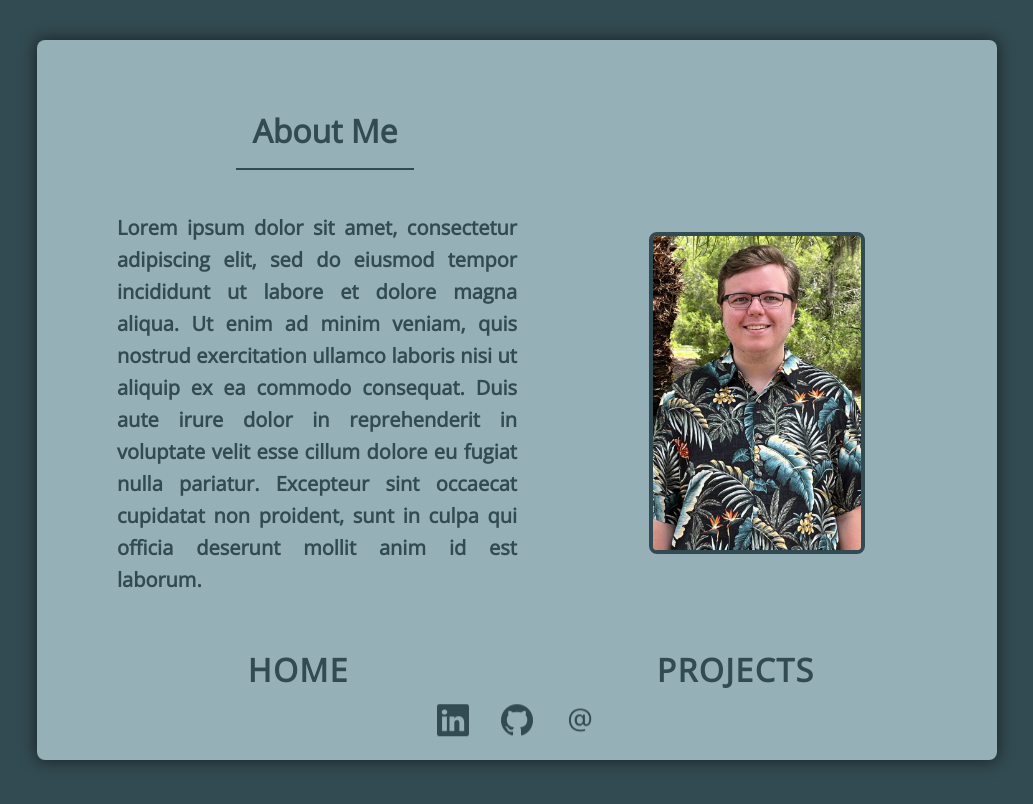
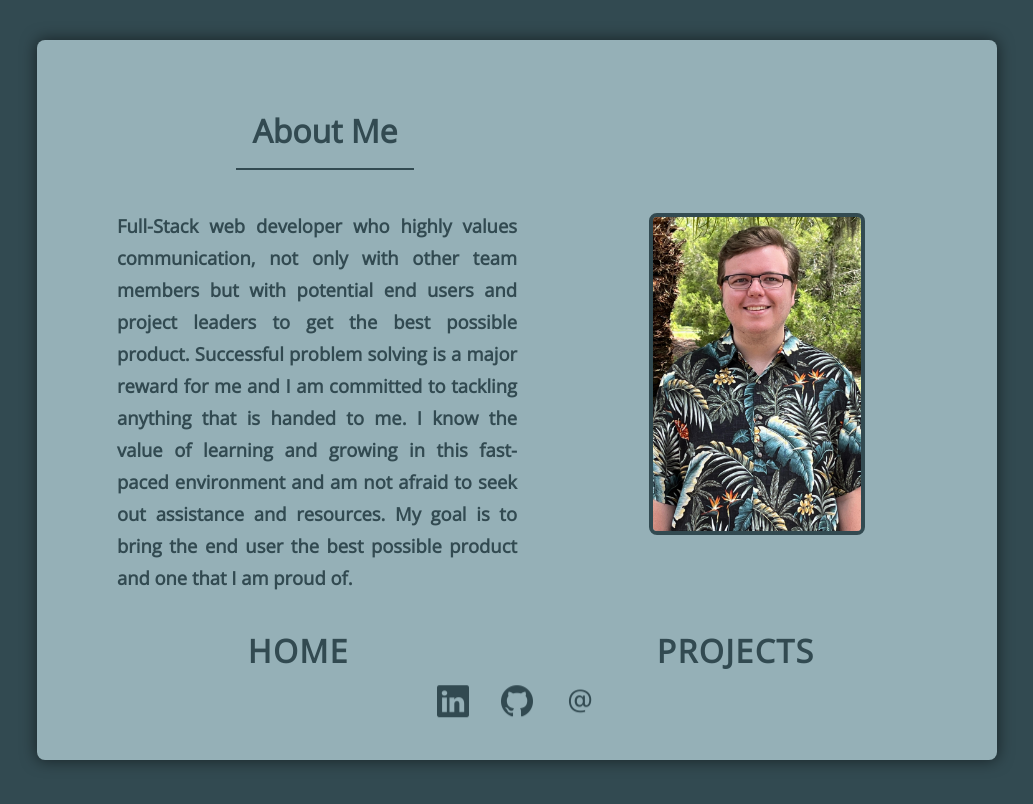
Before and after one commit to jkstone321/portfolio-2.0, a React (Create React App) app: page /about-me in a window 1280 px wide. Shown: the top 804 px of the page, without its empty margins (123-1156 px from the left). Built offline with nearby package versions, Linux system fonts and the light colour scheme; the HTML template or start-up script is replaced by a standard one.

Commit message:
hopefully final commit

```diff
--- a/public/index.html
+++ b/public/index.html
@@ -3,12 +3,7 @@
 
 <head>
   <meta charset="utf-8" />
-  <link rel="icon" href="" />
   <meta name="viewport" content="width=device-width, initial-scale=1" />
-  <meta name="theme-color" content="#000000" />
-  <meta name="description" content="Web site created using create-react-app" />
-  <link rel="apple-touch-icon" href="%PUBLIC_URL%/logo192.png" />
-  <link rel="manifest" href="%PUBLIC_URL%/manifest.json" />
   <title>Jordan Stone</title>
   <link rel="preconnect" href="https://fonts.googleapis.com">
   <link rel="preconnect" href="https://fonts.gstatic.com" crossorigin>
--- a/src/components/contact/index.js
+++ b/src/components/contact/index.js
@@ -42,17 +42,23 @@ function Contact(props) {
     <>
       <div id="contact-container" style={containerStyle}>
         <div id="contact-link">
+          <a href="https://www.linkedin.com/in/jordanstone321/" target="_blank">
             <img
               src={LinkedLogo}
               className="linkedin-logo"
               id="contact-logos"
             ></img>
+          </a>
         </div>
         <div id="contact-link">
+          <a href="https://github.com/jkstone321" target="_blank">
             <img src={GithubLogo} alt="github logo" id="contact-logos"></img>
+          </a>
         </div>
         <div id="contact-link">
+          <a href="mailto: jordanstone321@gmail.com">
             <img src={EmailLogo} alt="at sign" id="contact-logos"></img>
+          </a>
         </div>
       </div>
     </>
--- a/src/pages/aboutme/index.js
+++ b/src/pages/aboutme/index.js
@@ -9,13 +9,14 @@ function About() {
       <div id="box" className="aboutme-box">
         <h1 id="aboutme-title">About Me</h1>
         <p id="aboutme-sum">
-          Lorem ipsum dolor sit amet, consectetur adipiscing elit, sed do
-          eiusmod tempor incididunt ut labore et dolore magna aliqua. Ut enim ad
-          minim veniam, quis nostrud exercitation ullamco laboris nisi ut
-          aliquip ex ea commodo consequat. Duis aute irure dolor in
-          reprehenderit in voluptate velit esse cillum dolore eu fugiat nulla
-          pariatur. Excepteur sint occaecat cupidatat non proident, sunt in
-          culpa qui officia deserunt mollit anim id est laborum.
+          Full-Stack web developer who highly values communication, not only
+          with other team members but with potential end users and project
+          leaders to get the best possible product. Successful problem solving
+          is a major reward for me and I am committed to tackling anything that
+          is handed to me. I know the value of learning and growing in this
+          fast-paced environment and am not afraid to seek out assistance and
+          resources. My goal is to bring the end user the best possible product
+          and one that I am proud of.
         </p>
         <img id="selfie" src={selfie} alt="picture of myself" />
         <Contact page="aboutme" />
--- a/src/pages/aboutme/style.css
+++ b/src/pages/aboutme/style.css
@@ -19,12 +19,13 @@
 }
 #aboutme-sum {
     position: relative;
-    font-size: 1.25rem;
+    font-size: 1.15rem;
     line-height: 2rem;
     font-weight: 700;
     top: 3rem;
     left: 5rem;
     width: 25rem;
+    height: 23rem;
     text-align:justify;
 }
 
```
Lines whose indentation alone changed are shown as unchanged.
